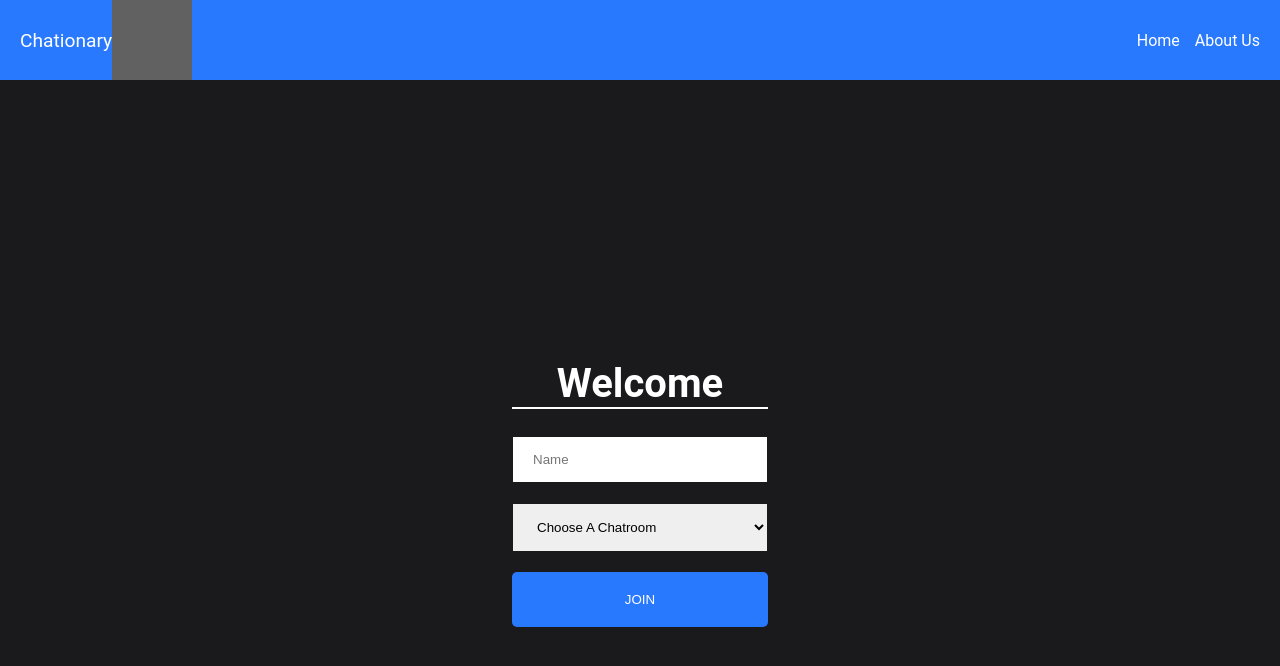
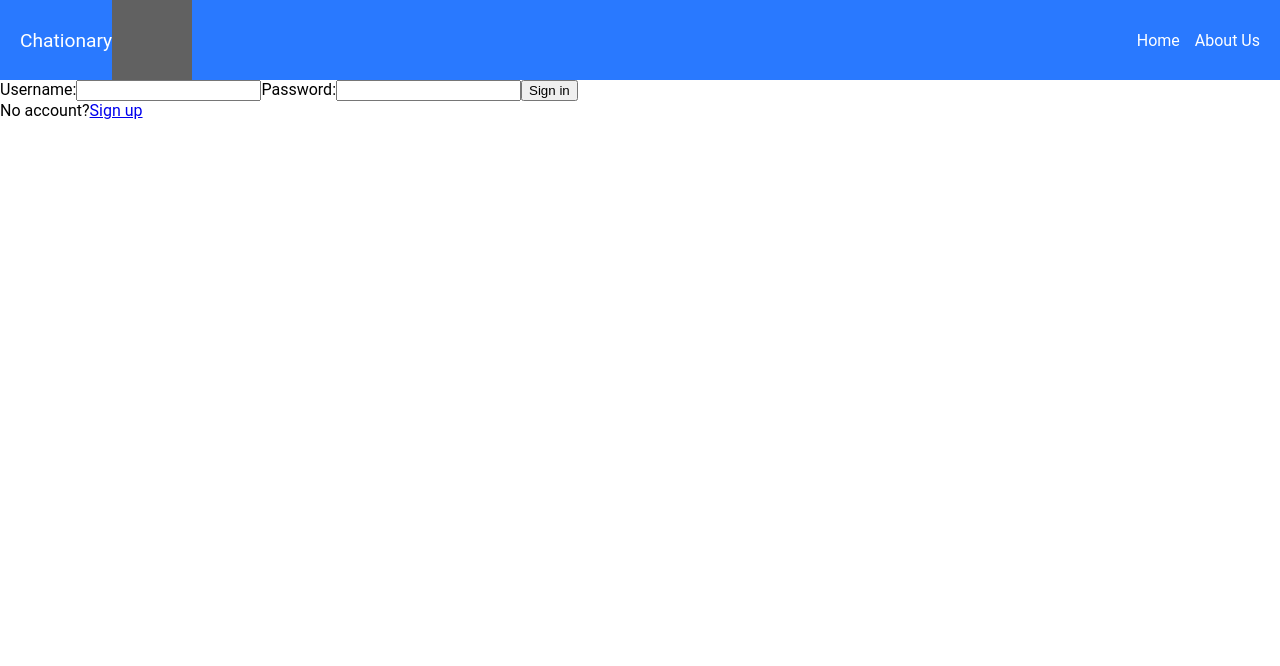
Before and after one commit to Team-Wobbegong/Chationary, a React app: page / in a window 1280 px wide. Shown: the top 666 px of the page. Built offline with nearby package versions, Linux system fonts and the light colour scheme; grey boxes are pictures that could not be loaded.

Commit message:
add signin and signup pages

```diff
--- a/src/components/App.jsx
+++ b/src/components/App.jsx
@@ -1,6 +1,8 @@
 import React, { Component } from 'react';
 import { Route, Switch } from 'react-router-dom';
 import Home from './Home';
+import Signin from './Signin';
+import Signup from './Signup';
 import Chat from './Chat';
 import MainNav from './MainNav';
 
@@ -9,10 +11,12 @@ class App extends Component {
     return (
       <div>
         <MainNav />
-        <div className="router">
+        <div className='router'>
           <Switch>
-            <Route exact path="/" component={Home} />
-            <Route exact path="/chat/:name/:room" component={Chat} />
+            <Route exact path='/' component={Signin} />
+            <Route exact path='/signup' component={Signup} />
+            <Route exact path='/home' component={Home} />
+            <Route exact path='/chat/:name/:room' component={Chat} />
           </Switch>
         </div>
       </div>
--- a/src/components/Home.jsx
+++ b/src/components/Home.jsx
@@ -4,8 +4,8 @@ import { Chatrooms } from './Chatrooms';
 import useInputState from './useInputState';
 
 const Home = () => {
-  const [name, handleChangeName, resetName] = useInputState('');
-  const [room, handleChangeRoom, resetRoom] = useInputState('');
+  const [name, handleChangeName] = useInputState('');
+  const [room, handleChangeRoom] = useInputState('');
 
   return (
     <div className='homeOuterContainer'>
@@ -38,7 +38,6 @@ const Home = () => {
             <button
               onClick={(e) => (!name || !room ? e.preventDefault() : null)}
               className={'button'}
-              type='submit'
             >
               Join
             </button>
--- a/src/components/MainNav.jsx
+++ b/src/components/MainNav.jsx
@@ -1,23 +1,23 @@
 import React from 'react';
 import { Link } from 'react-router-dom';
 import { MenuItems } from './MenuItems';
-import useToggle from './useToggle';
+//import useToggle from './useToggle';
 
 export default function MainNav() {
-  const [dropdown, setDropdown] = useToggle(false);
+  //const [dropdown, setDropdown] = useToggle(false);
 
   return (
-    <nav className="MainNav">
-      <div className="title">
-        <Link to="/" style={{ textDecoration: 'none' }}>
+    <nav className='MainNav'>
+      <div className='title'>
+        <Link to='/' style={{ textDecoration: 'none' }}>
           Chationary
         </Link>
         <img
-          className="logo"
-          src="https://icon-library.com/images/chatroom-icon/chatroom-icon-24.jpg"
-          height="80px"
-          width="80px"
-          alt="chatroom-logo"
+          className='logo'
+          src='https://icon-library.com/images/chatroom-icon/chatroom-icon-24.jpg'
+          height='80px'
+          width='80px'
+          alt='chatroom-logo'
         />
       </div>
 
@@ -40,7 +40,7 @@ export default function MainNav() {
           //   );
           // }
           return (
-            <li className="MainNav-item" key={`menuitem-${idx}`}>
+            <li className='MainNav-item' key={`menuitem-${idx}`}>
               <Link to={item.link}>{item.itemName}</Link>
             </li>
           );
--- /dev/null
+++ b/src/components/Signin.jsx
@@ -0,0 +1,24 @@
+import React from 'react';
+import { Link } from 'react-router-dom';
+
+export default function Signup() {
+  return (
+    <form className='Form' method='POST' action='/signup'>
+      <label>
+        Username:
+        <input className='input' type='text' />
+      </label>
+      <label>
+        Password:
+        <input className='input' type='password' />
+      </label>
+      <Link to='/home'>
+        <button className='btn-signin'>Sign in</button>
+      </Link>
+      <div>
+        <span>No account?</span>
+        <Link to='/signup'>Sign up</Link>
+      </div>
+    </form>
+  );
+}
--- /dev/null
+++ b/src/components/Signup.jsx
@@ -0,0 +1,25 @@
+import React from 'react';
+import { Link } from 'react-router-dom';
+
+export default function Signup() {
+  return (
+    <form className='Form' method='POST' action='/signup'>
+      <label>
+        Username:
+        <input className='input' type='text' />
+      </label>
+
+      <label>
+        Password:
+        <input className='input' type='password' />
+      </label>
+      <div>
+        <button className='btn-signup'>sign up</button>
+      </div>
+      <div>
+        <span>Already have an account?</span>
+        <Link to='/'>Sign in</Link>
+      </div>
+    </form>
+  );
+}
```
Also changed, not shown: 1 other file (tests, documents, lock files or other folders).
